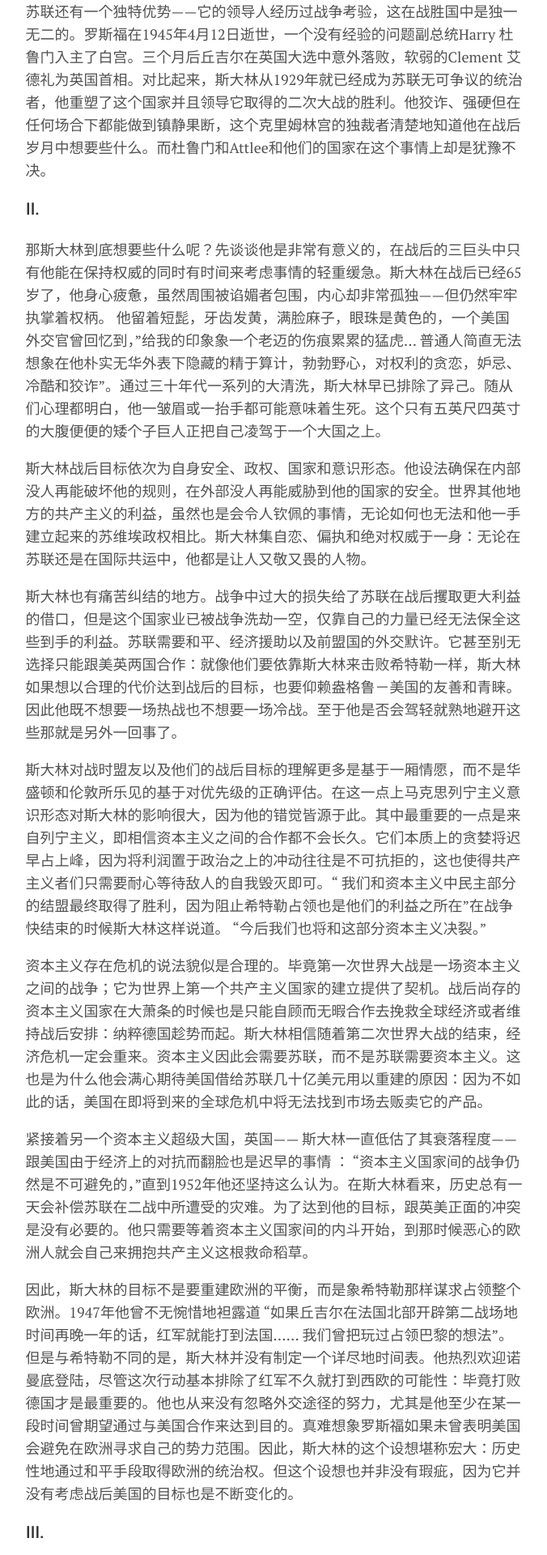
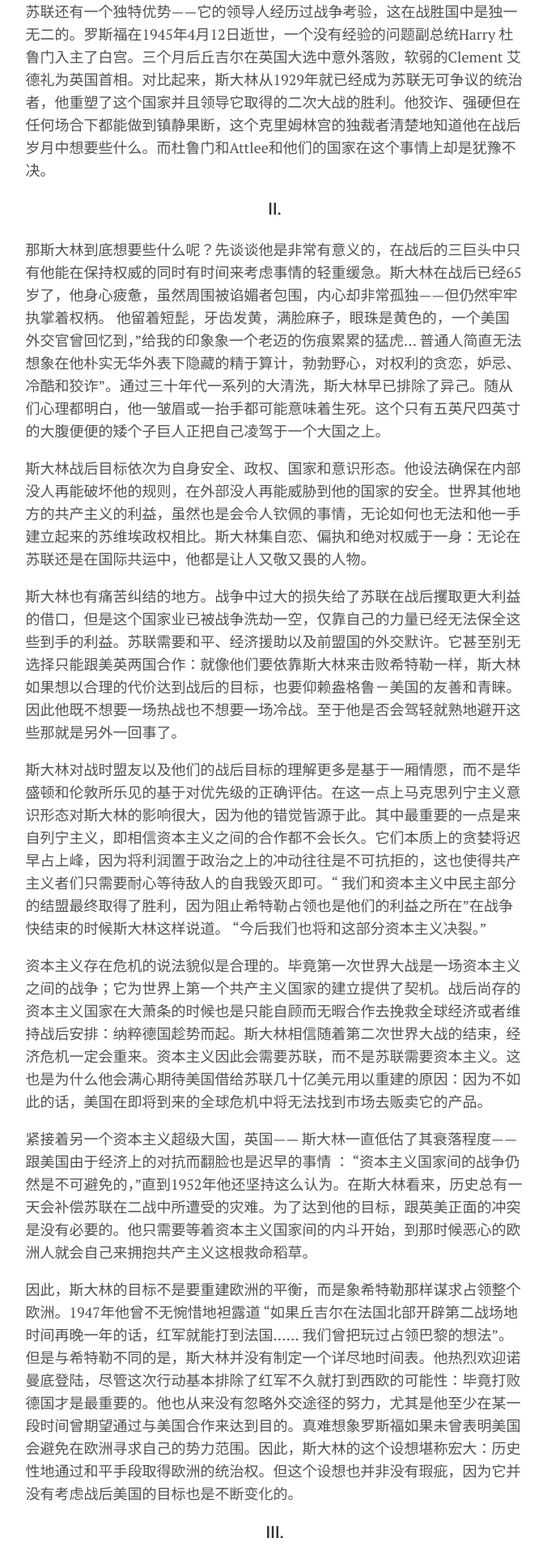
Before and after one commit to tao-sun/taolog_Lagrange, a Jekyll site: the page built from _posts/2013-02-16-coldwar_ch1_part2.md, in a window 1280 px wide. Shown: the part 1962-3882 px from the top of the page at 81% size, without its empty margins (301-977 px from the left). Built offline with Jekyll 4.4.1, drawn with Linux system fonts in a browser that asks for light colours.

```diff
--- a/_posts/2013-02-16-coldwar_ch1_part2.md
+++ b/_posts/2013-02-16-coldwar_ch1_part2.md
@@ -25,7 +25,7 @@ image:
 
 苏联还有一个独特优势——它的领导人经历过战争考验，这在战胜国中是独一无二的。罗斯福在1945年4月12日逝世，一个没有经验的问题副总统Harry 杜鲁门入主了白宫。三个月后丘吉尔在英国大选中意外落败，软弱的Clement 艾德礼为英国首相。对比起来，斯大林从1929年就已经成为苏联无可争议的统治者，他重塑了这个国家并且领导它取得的二次大战的胜利。他狡诈、强硬但在任何场合下都能做到镇静果断，这个克里姆林宫的独裁者清楚地知道他在战后岁月中想要些什么。而杜鲁门和Attlee和他们的国家在这个事情上却是犹豫不决。
 
-### II.
+### <center>II.</center>
 
 那斯大林到底想要些什么呢？先谈谈他是非常有意义的，在战后的三巨头中只有他能在保持权威的同时有时间来考虑事情的轻重缓急。斯大林在战后已经65岁了，他身心疲惫，虽然周围被谄媚者包围，内心却非常孤独——但仍然牢牢执掌着权柄。 他留着短髭，牙齿发黄，满脸麻子，眼珠是黄色的，一个美国外交官曾回忆到，"给我的印象象一个老迈的伤痕累累的猛虎… 普通人简直无法想象在他朴实无华外表下隐藏的精于算计，勃勃野心，对权利的贪恋，妒忌、冷酷和狡诈"。通过三十年代一系列的大清洗，斯大林早已排除了异己。随从们心理都明白，他一皱眉或一抬手都可能意味着生死。这个只有五英尺四英寸的大腹便便的矮个子巨人正把自己凌驾于一个大国之上。
 
@@ -41,7 +41,7 @@ image:
 
 因此，斯大林的目标不是要重建欧洲的平衡，而是象希特勒那样谋求占领整个欧洲。1947年他曾不无惋惜地袒露道 “如果丘吉尔在法国北部开辟第二战场地时间再晚一年的话，红军就能打到法国…… 我们曾把玩过占领巴黎的想法”。但是与希特勒不同的是，斯大林并没有制定一个详尽地时间表。他热烈欢迎诺曼底登陆，尽管这次行动基本排除了红军不久就打到西欧的可能性：毕竟打败德国才是最重要的。他也从来没有忽略外交途径的努力，尤其是他至少在某一段时间曾期望通过与美国合作来达到目的。真难想象罗斯福如果未曾表明美国会避免在欧洲寻求自己的势力范围。因此，斯大林的这个设想堪称宏大：历史性地通过和平手段取得欧洲的统治权。但这个设想也并非没有瑕疵，因为它并没有考虑战后美国的目标也是不断变化的。
 
-### III.
+### <center>III.</center>
 
 美国人战后想得到点什么呢？毫无疑问也是安全，但是与斯大林不同，他们还无法肯定做些什么才能得到它。究其原因跟二战将美国置于一个尴尬的境地有关：对美国来说，在与其他地方相对隔离的情况下作为世界榜样的时代一去不返了。
 
```
